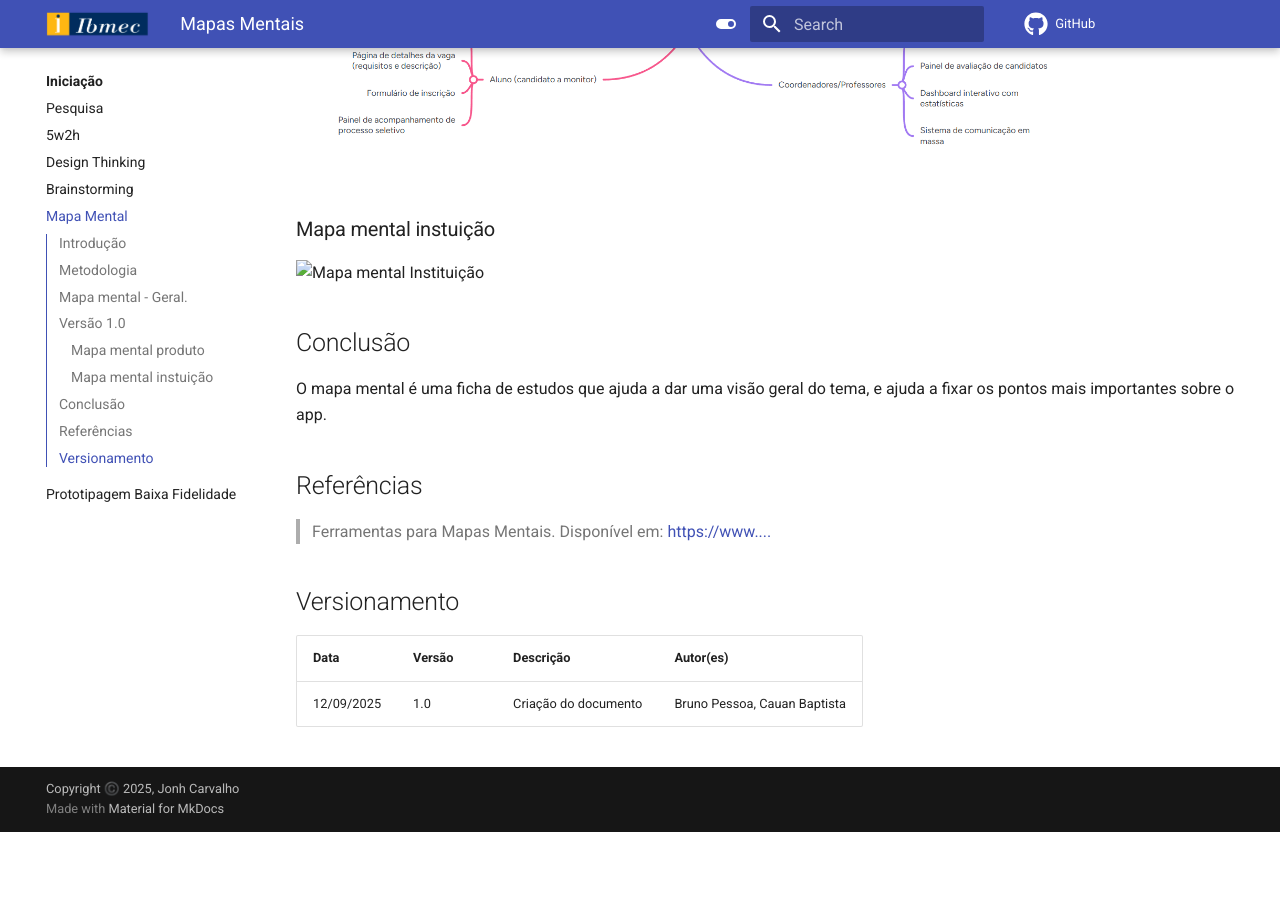
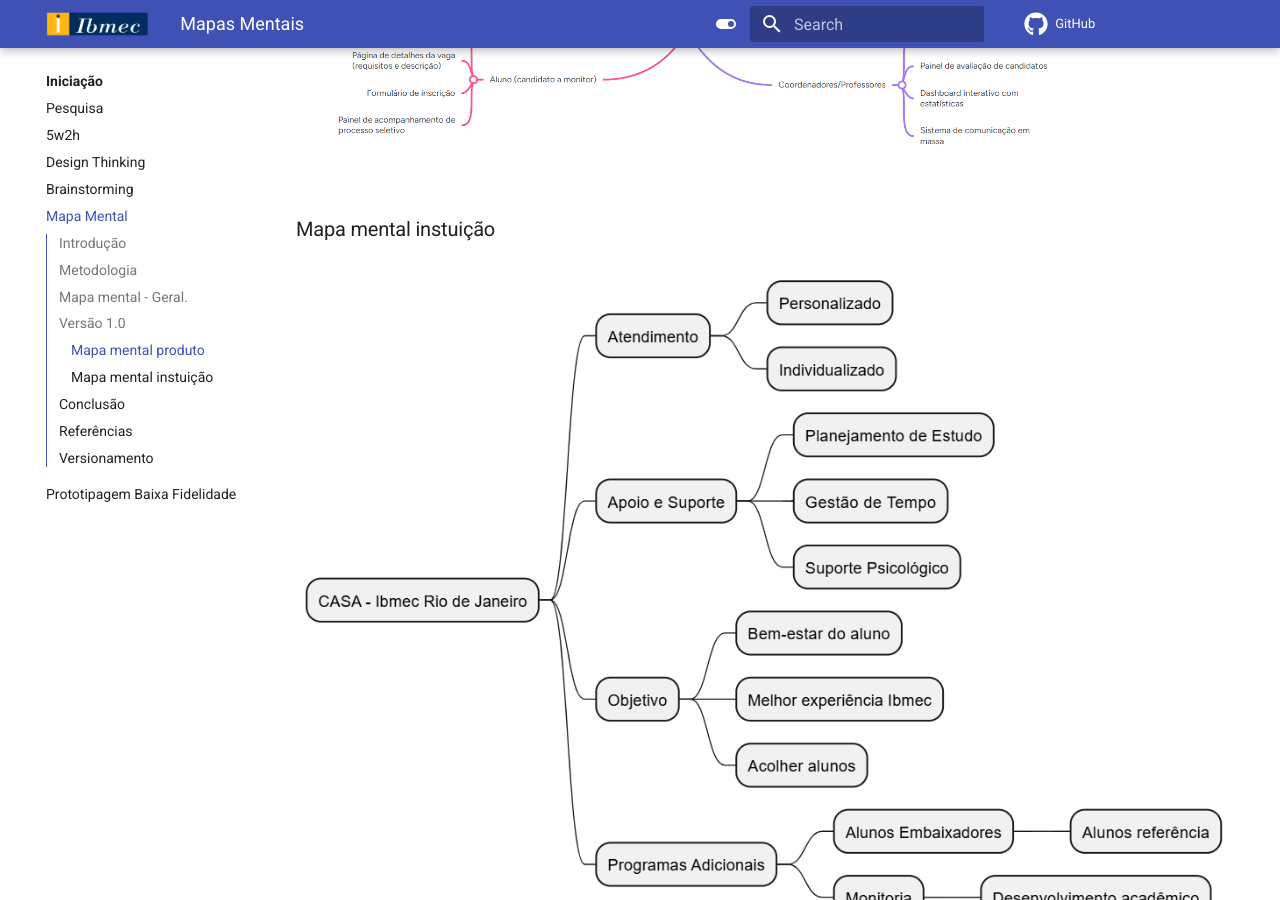
Before and after one commit to Projetos-de-Extensao/PBE_25.2_8001_II, an MkDocs documentation site: the page built from docs/Iniciacao/mapa_mental.md, in a window 1280 px wide and 900 px high, scrolled down 719 px. Built offline with MkDocs 1.6.1 and Material for MkDocs 9.7.7, drawn with Linux system fonts in a browser that asks for light colours; comment, search, counter and statistics services are not loaded; before the commit the page ends 1551 px from its top, so only the background shows below that.

Commit message:
Update mapa_mental.md
Adição do mapa mental da instituição

```diff
--- a/docs/Iniciacao/mapa_mental.md
+++ b/docs/Iniciacao/mapa_mental.md
@@ -26,7 +26,7 @@ title: Mapas Mentais
 
 ### Mapa mental instuição
 
-![Mapa mental Instituição]()
+![Mapa mental Instituição](https://github.com/Projetos-de-Extensao/PBE_25.2_8001_II/blob/main/docs/assets/Mapas_Mentais/mapaMentalInst.png)
 
 ## Conclusão
 
```
